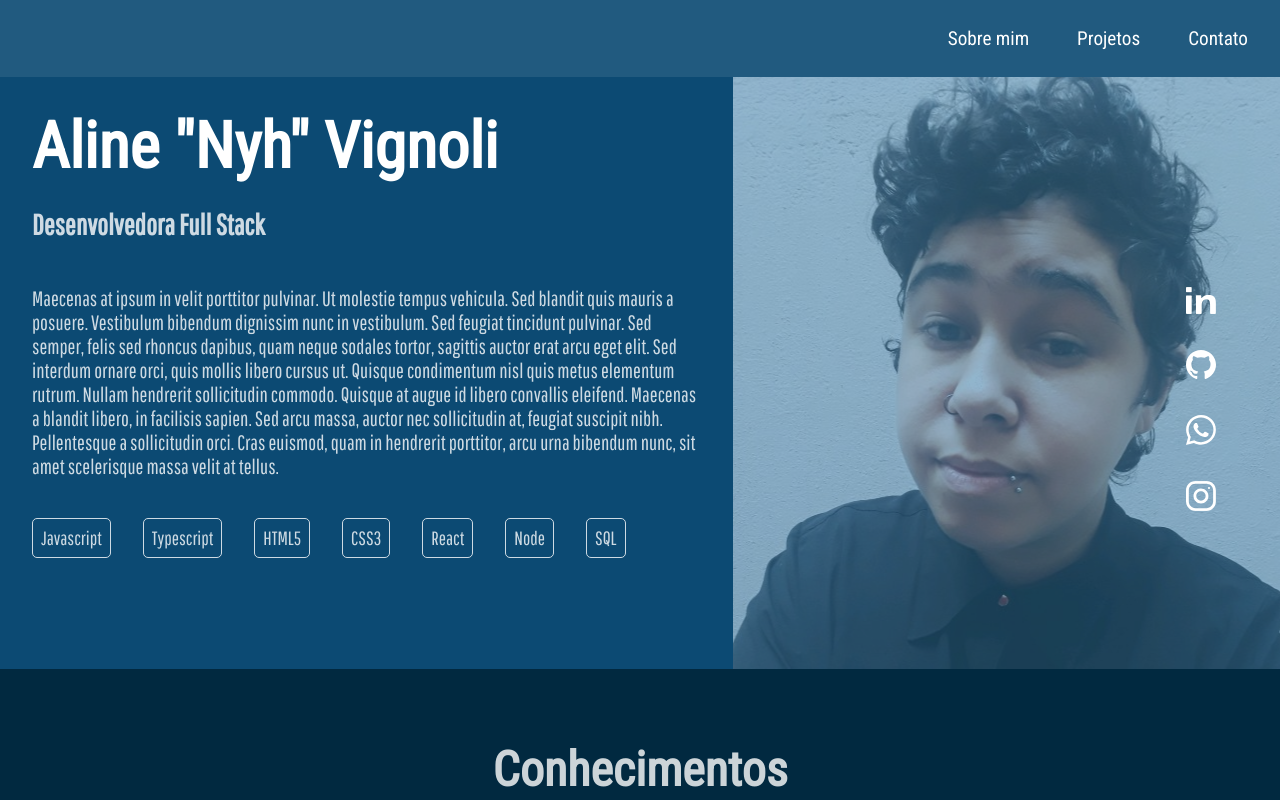
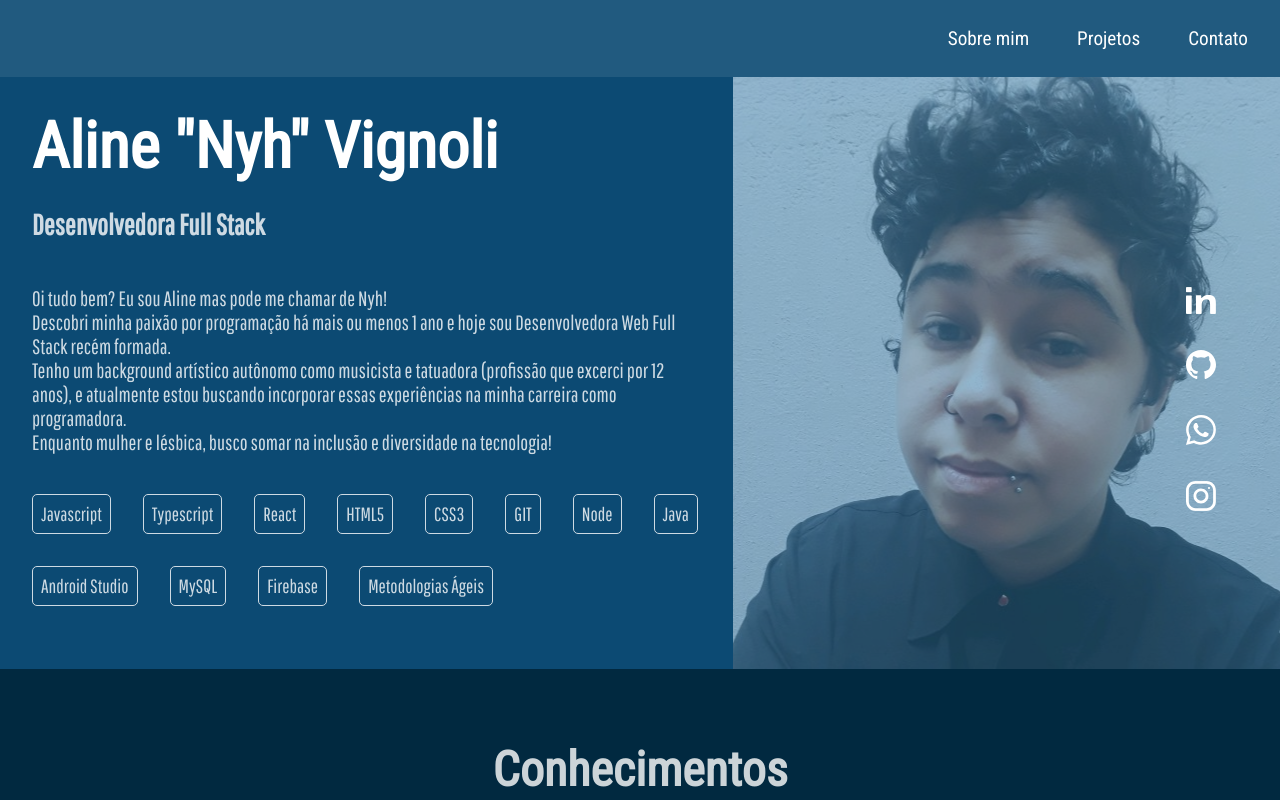
Before and after one commit to nyhvignoli/nyhvignoli.github.io, a React (Create React App) app: page / in a window 1280 px wide. Shown: the top 800 px of the page. Built offline with nearby package versions, Linux system fonts and the light colour scheme; a web font is replaced by a local one.

Commit message:
AboutMe content done

```diff
--- a/src/components/AboutMe/AboutMe.js
+++ b/src/components/AboutMe/AboutMe.js
@@ -4,22 +4,38 @@ import { Wrapper, InfoSection, ImageSection, Filter, StackList, ListItem } from
 import { Title } from "../../global/styles";
 
 const AboutMe = () => {
+    const stacks = [
+        "Javascript",
+        "Typescript",
+        "React",
+        "HTML5",
+        "CSS3",
+        "GIT",
+        "Node",
+        "Java",
+        "Android Studio",
+        "MySQL",
+        "Firebase",
+        "Metodologias Ágeis"
+    ];
     return (
         <Wrapper id="about-me">
             <InfoSection>
                 <Title>Aline "Nyh" Vignoli</Title>
                 <h2>Desenvolvedora Full Stack</h2>
                 <p>
-                    Maecenas at ipsum in velit porttitor pulvinar. Ut molestie tempus vehicula. Sed blandit quis mauris a posuere. Vestibulum bibendum dignissim nunc in vestibulum. Sed feugiat tincidunt pulvinar. Sed semper, felis sed rhoncus dapibus, quam neque sodales tortor, sagittis auctor erat arcu eget elit. Sed interdum ornare orci, quis mollis libero cursus ut. Quisque condimentum nisl quis metus elementum rutrum. Nullam hendrerit sollicitudin commodo. Quisque at augue id libero convallis eleifend. Maecenas a blandit libero, in facilisis sapien. Sed arcu massa, auctor nec sollicitudin at, feugiat suscipit nibh. Pellentesque a sollicitudin orci. Cras euismod, quam in hendrerit porttitor, arcu urna bibendum nunc, sit amet scelerisque massa velit at tellus.
+                    Oi tudo bem? Eu sou Aline mas pode me chamar de Nyh!<br/>
+                    Descobri minha paixão por programação há mais ou menos 1 ano e hoje sou Desenvolvedora Web Full Stack recém formada.<br/>
+                    Tenho um background artístico autônomo como musicista e tatuadora (profissão que excerci por 12 anos), e atualmente estou buscando incorporar essas experiências na minha carreira como programadora.<br/>
+                    Enquanto mulher e lésbica, busco somar na inclusão e diversidade na tecnologia!
+
                 </p>
                 <StackList>
-                    <ListItem>Javascript</ListItem>
-                    <ListItem>Typescript</ListItem>
-                    <ListItem>HTML5</ListItem>
-                    <ListItem>CSS3</ListItem>
-                    <ListItem>React</ListItem>
-                    <ListItem>Node</ListItem>
-                    <ListItem>SQL</ListItem>
+                    {stacks.map((stack, index) => {
+                        return (
+                            <ListItem key={index}>{stack}</ListItem>
+                        )
+                    })}
                 </StackList>
             </InfoSection>
             <Filter>
--- a/src/components/AboutMe/styles.js
+++ b/src/components/AboutMe/styles.js
@@ -56,7 +56,6 @@ export const ImageSection = styled.div`
     height: 100%;
 
     @media (max-width: 1024px) {
-        /* border-radius: 5px; */
         box-shadow: 2px 2px 6px 2px #012940;
     }
 `;
```
